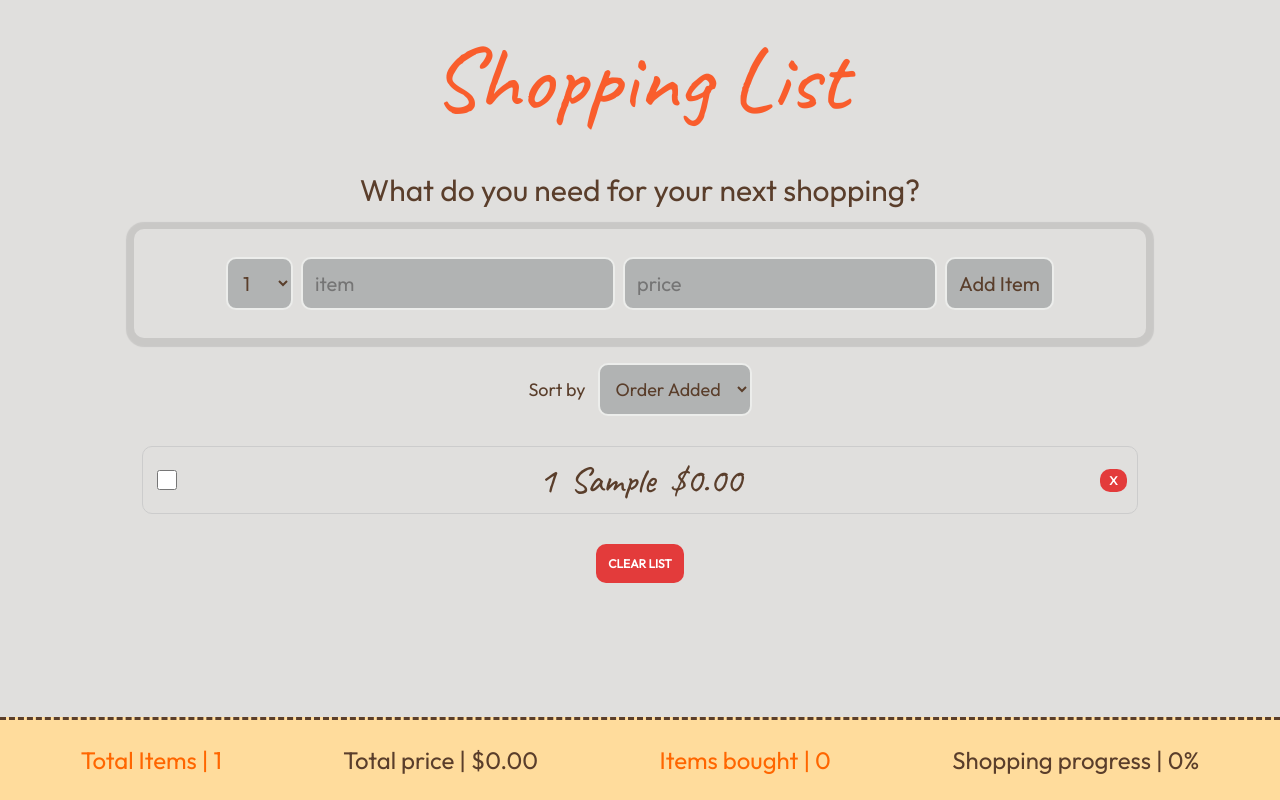
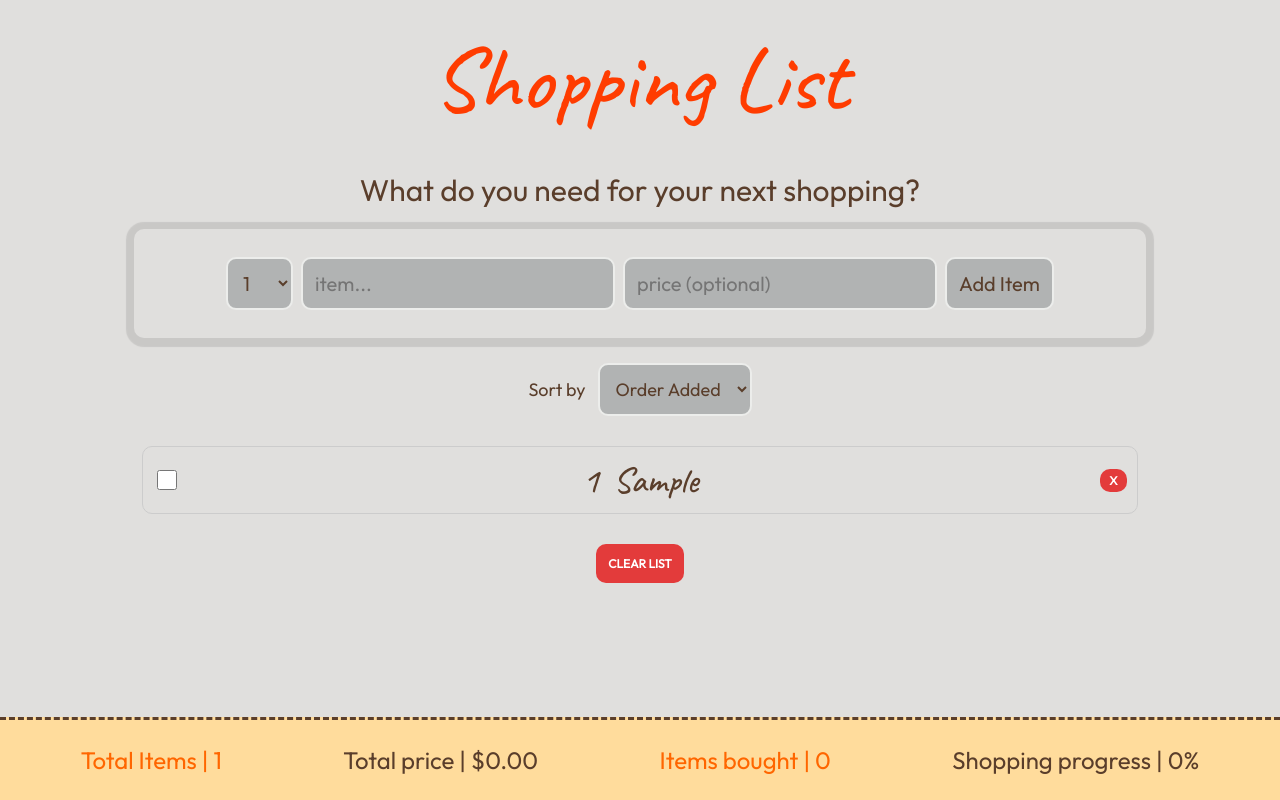
Before and after one commit to jrcopeti/react-shopping-list, a React (Create React App) app: page / in a window 1280 px wide. Both pictures are taken after typing "Sample", "Sample" into the empty fields and a click on the button "Add Item". Built offline with nearby package versions, Linux system fonts and the light colour scheme.

Commit message:
price optional, style changes, meta tag updated

```diff
--- a/public/index.html
+++ b/public/index.html
@@ -7,7 +7,7 @@
     <meta name="theme-color" content="#000000" />
     <meta
       name="description"
-      content="Web site created using create-react-app"
+      content="Your list for your next shopping."
     />
     <link rel="apple-touch-icon" href="%PUBLIC_URL%/logo192.png" />
     <link
@@ -29,7 +29,7 @@
       work correctly both with client-side routing and a non-root public URL.
       Learn how to configure a non-root public URL by running `npm run build`.
     -->
-    <title>React App</title>
+    <title>Shopping List</title>
   </head>
   <body>
     <noscript>You need to enable JavaScript to run this app.</noscript>
--- a/src/components/AddItemForm.js
+++ b/src/components/AddItemForm.js
@@ -51,14 +51,15 @@ export default function AddItemForm({ onAddItems }) {
 
         <input
           type="text"
-          placeholder="item"
+          maxLength="25"
+          placeholder="item..."
           value={name}
           onChange={(e) => setName(e.target.value)}
         ></input>
 
         <input
           type="text"
-          placeholder="price"
+          placeholder="price (optional)"
           value={price}
           onChange={handlePriceChange}
         ></input>
--- a/src/components/ListItem.js
+++ b/src/components/ListItem.js
@@ -1,3 +1,5 @@
+import AddItemForm from "./AddItemForm";
+
 export default function ListItem({
   item,
   onFormatCurrency,
@@ -13,9 +15,11 @@ export default function ListItem({
         onChange={() => onToggleItem(item.id)}
       ></input>
 
-      <span className={itemClass}>
+      {item.price === 0 ?  <span className={itemClass}>
+        {item.quantity} {item.name}</span> :  <span className={itemClass}>
         {item.quantity} {item.name} {onFormatCurrency(item.price)}
-      </span>
+      </span> }
+
 
       <button onClick={() => onDeleteItem(item.id)}>X</button>
     </li>
--- a/src/index.css
+++ b/src/index.css
@@ -17,7 +17,7 @@ body {
 }
 
 h1 {
-  color: rgb(255, 60, 0, 0.8);
+  color: #ff3c00;
   font-family: "Caveat";
   text-align: center;
   font-size: 90px;
@@ -89,7 +89,7 @@ input:focus {
 }
 
 button:hover {
-  background-color: #5a3e2b;
+  background-color:#1d9a2e;
   color: #ffffff;
 }
 
@@ -181,7 +181,7 @@ input[type="checkbox"] {
   top: 50%;
   left: 0;
   width: 100%;
-  height: 2px;
+  height: 1.5px;
   background-color: #ff3c00;
   transform: scaleX(0);
   transform-origin: right;
```
